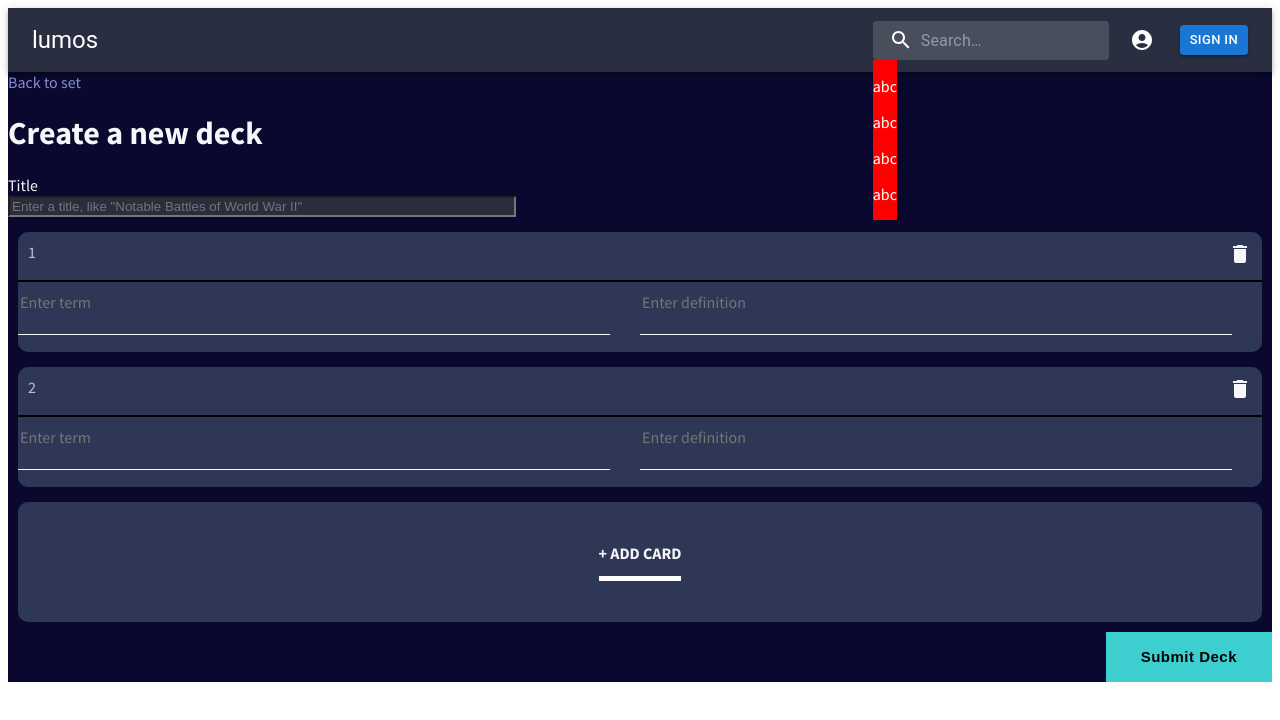
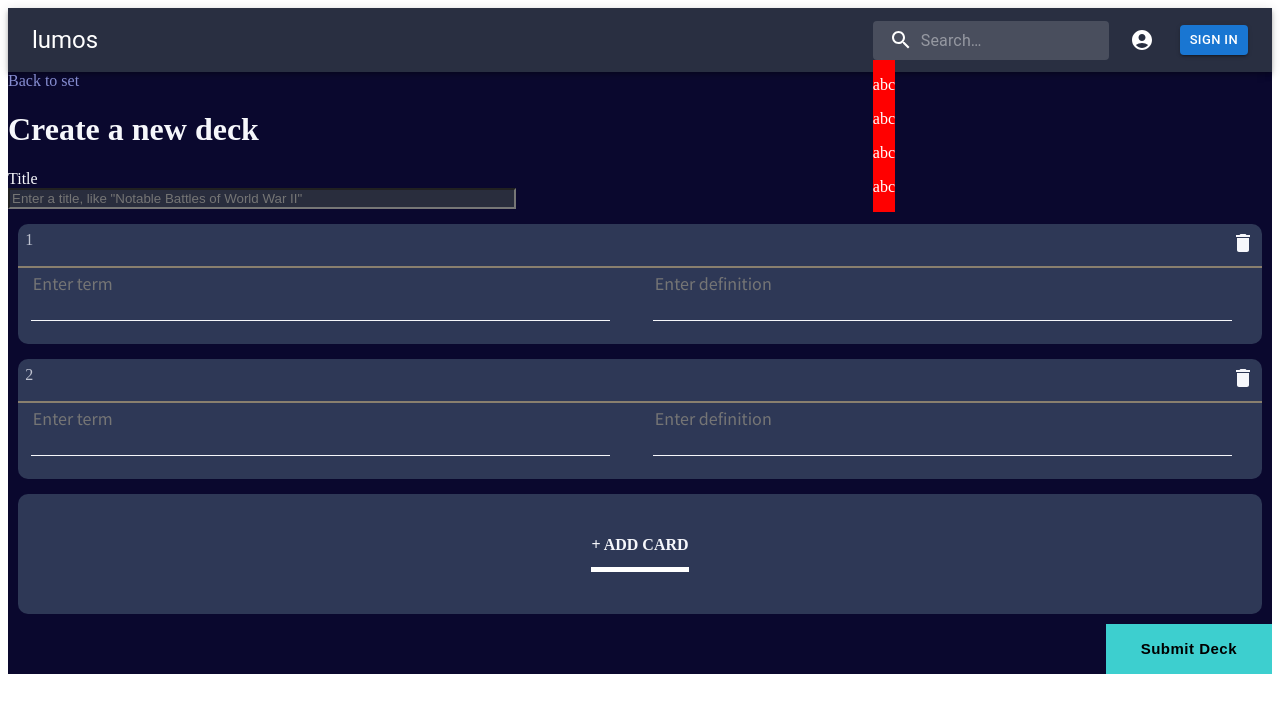
Before and after one commit to vvalentinv/Lumos-LL-Final, a React (Create React App) app in the folder client/: page /createdeck in a window 1280 px wide. Shown: the top 720 px of the page. Built offline with nearby package versions, Linux system fonts and the light colour scheme; no server answers.

Commit message:
change style and layout for card component

```diff
--- a/client/src/components/card/card.styles.scss
+++ b/client/src/components/card/card.styles.scss
@@ -1,12 +1,7 @@
-@import url('https://fonts.googleapis.com/css?family=Source+Sans+Pro:regular,bold,italic&subset=latin,latin-ext');
 
 .font-link {
     font-family: 'Russo One', sans-serif;
     font-family: 'Source Sans Pro', sans-serif;
-}
-
-#root{
-    font-family: 'Source Sans Pro';
 }
 
 .card {
@@ -16,16 +11,15 @@
     height: 120px;
 
     .card-toolbar {
-        border-bottom: 2px solid black;
+        border-bottom: 2px solid #897f6e;;
         display: flex;
         justify-content: space-between;
-        padding: 10px;
+        padding: 0.9vh;
     }
 
     .card-number {
         color: #bec2d0;
     }
-
 
     .delete-logo-container{
         cursor: pointer;
@@ -35,12 +29,11 @@
     }
 
     .input-text {
-        margin: 1vh 1vh 0 0;
+        margin: 0.1vw 0 0 1vw;
         font-family: 'Russo One', sans-serif;
         font-family: 'Source Sans Pro', sans-serif;
         color: #f6f7fb;
-        font-size: 16px;
-        height: fit-content;
+        font-size: 18px;
         border-color: #f6f7fb;
         border-style: solid;
         border-width: 0 0 1.5px 0;
@@ -56,16 +49,17 @@
     }
 
     .input-text-a {
-        margin: 0 5em 0 0;
+        margin: 0 0 0 1vw;
+        font-family: 'Russo One', sans-serif;
+        font-family: 'Source Sans Pro', sans-serif;
         color: #f6f7fb;
-        font-size: 16px;
+        font-size: 17px;
         border-color: #f6f7fb;
         border-style: solid;
         border-width: 0 0 1.5px 0;
         margin-right: 30px;
         background-color: #2e3856;
         width: 60%;
-        resize: none;
 
         &:focus{
             border-bottom: 3px solid #ffce25;
@@ -73,10 +67,4 @@
         }
     }
 
-    .card-input-container {
-        // padding: 30px;
-    }
-
-
-
 }
```
